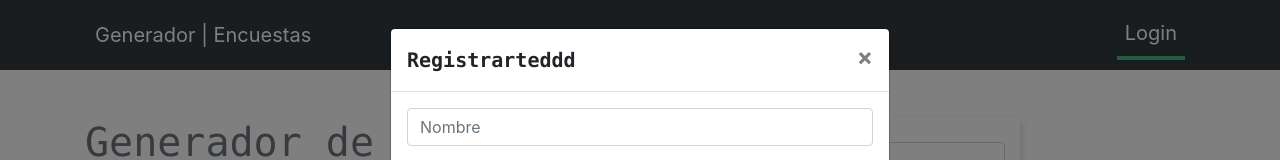
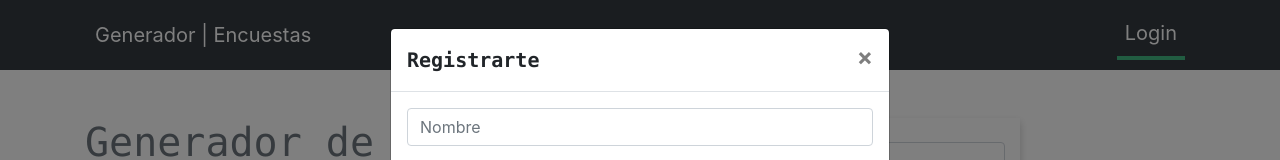
Before and after one commit to Sk4ne/survey-front, a Vue app: page / in a window 1280 px wide. Both pictures are taken after a click on the button "Registrarse". Shown: the top 160 px of the page. Built offline with nearby package versions, Linux system fonts and the light colour scheme.

Commit message:
Se cambio el titulo del modal registrar usuario

```diff
--- a/src/components/Login.vue
+++ b/src/components/Login.vue
@@ -41,7 +41,7 @@
               <div class="modal-dialog">
                 <div class="modal-content">
                   <div class="modal-header">
-                    <h5 class="modal-title text-monospace" id="exampleModalLabel"><b>Registrarteddd</b></h5>
+                    <h5 class="modal-title text-monospace" id="exampleModalLabel"><b>Registrarte</b></h5>
                     <button type="button" class="close" data-dismiss="modal" aria-label="Close">
                       <span aria-hidden="true">&times;</span>
                     </button>
```
